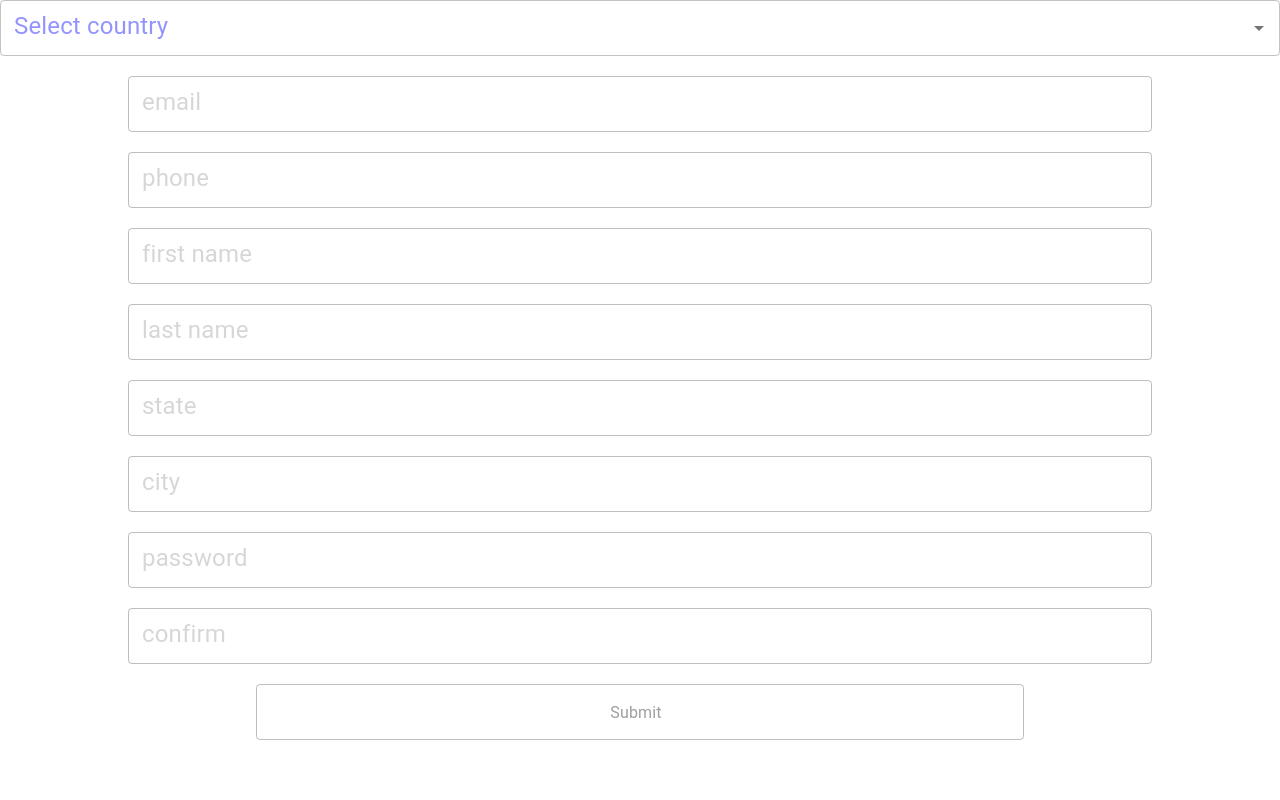
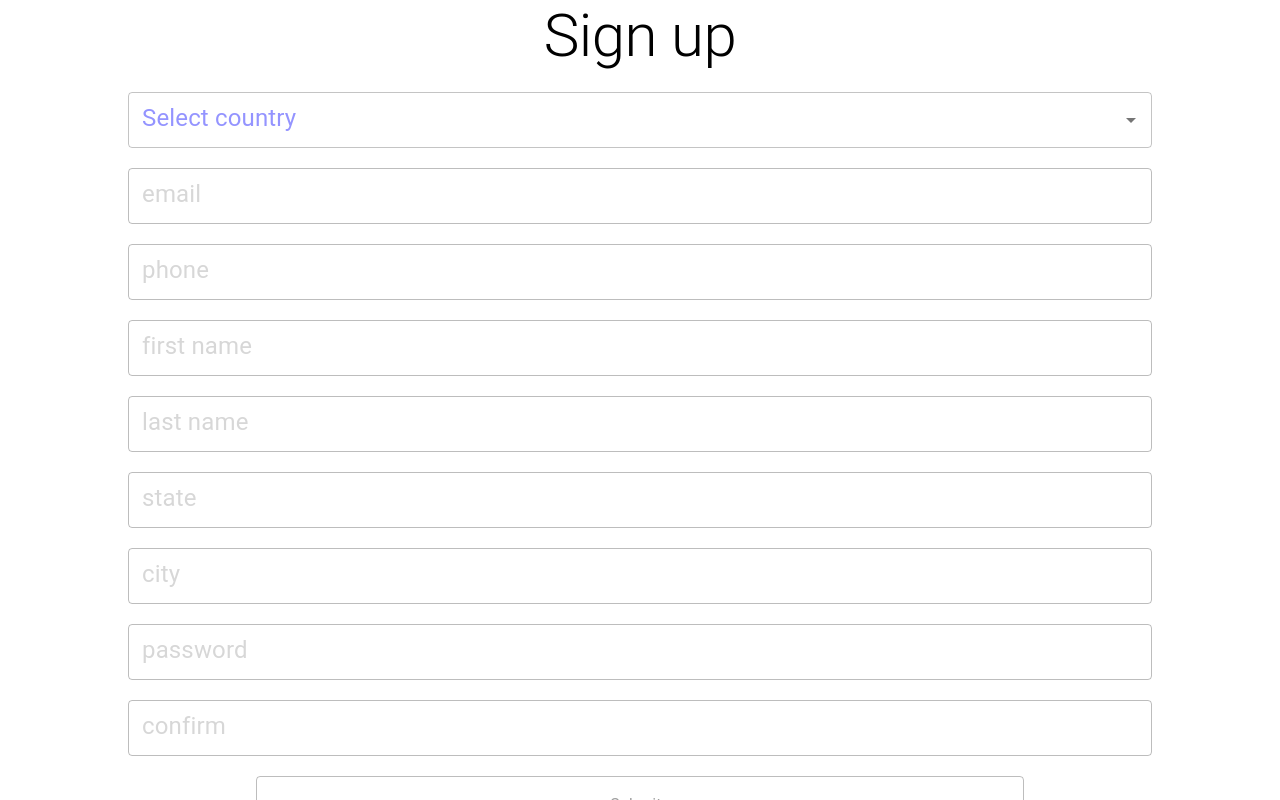
Before and after one commit to DmitriyGrosh/react-batching-18, a React (Create React App) app: page /focus-form in a window 1280 px wide. Built offline with nearby package versions, Linux system fonts and the light colour scheme.

Commit message:
change view

```diff
--- a/src/demos/DynamicForm.tsx
+++ b/src/demos/DynamicForm.tsx
@@ -10,8 +10,10 @@ import {
 	Autocomplete,
 	AutocompleteValue,
 	Box,
-	CircularProgress, InputAdornment,
+	CircularProgress,
+	InputAdornment,
 	TextField,
+	Typography,
 } from "@mui/material";
 import {
 	getCountries,
@@ -259,6 +261,8 @@ const DynamicForm = () => {
 			gap="20px"
 			onSubmit={handleSubmit}
 		>
+			<Typography component="h2" variant="h2">Sign up</Typography>
+			<Box width="80%" display="flex" alignItems="center" gap="20px">
 				<Autocomplete
 					fullWidth
 					onOpen={handleSearchCountries}
@@ -286,6 +290,7 @@ const DynamicForm = () => {
 					options={countries}
 					loading={countryLoading}
 				/>
+			</Box>
 			<Box width="80%" display="flex" alignItems="center" gap="20px">
 				<TextField
 					inputRef={handleFormInput}
--- a/src/demos/Focus17DynamicForm.tsx
+++ b/src/demos/Focus17DynamicForm.tsx
@@ -11,7 +11,7 @@ import {
 	AutocompleteValue,
 	Box,
 	CircularProgress, InputAdornment,
-	TextField,
+	TextField, Typography,
 } from "@mui/material";
 import {
 	getCountries,
@@ -263,6 +263,8 @@ const Focus17DynamicForm = () => {
 			gap="20px"
 			onSubmit={handleSubmit}
 		>
+			<Typography component="h2" variant="h2">Sign up</Typography>
+			<Box width="80%" display="flex" alignItems="center" gap="20px">
 				<Autocomplete
 					fullWidth
 					onOpen={handleSearchCountries}
@@ -290,6 +292,7 @@ const Focus17DynamicForm = () => {
 					options={countries}
 					loading={countryLoading}
 				/>
+			</Box>
 			<Box width="80%" display="flex" alignItems="center" gap="20px">
 				<TextField
 					inputRef={handleFormInput}
@@ -463,7 +466,6 @@ const Focus17DynamicForm = () => {
 			</Box>
 			<Box width="60%">
 				<TextField
-
 					fullWidth
 					error={submitError}
 					disabled={!submitEnabled}
--- a/src/demos/FocusDynamicForm.tsx
+++ b/src/demos/FocusDynamicForm.tsx
@@ -13,7 +13,7 @@ import {
 	AutocompleteValue,
 	Box,
 	CircularProgress, InputAdornment,
-	TextField,
+	TextField, Typography,
 } from "@mui/material";
 import {
 	getCountries,
@@ -268,6 +268,8 @@ const FocusDynamicForm = () => {
 			gap="20px"
 			onSubmit={handleSubmit}
 		>
+			<Typography component="h2" variant="h2">Sign up</Typography>
+			<Box width="80%" display="flex" alignItems="center" gap="20px">
 				<Autocomplete
 					fullWidth
 					onOpen={handleSearchCountries}
@@ -280,7 +282,6 @@ const FocusDynamicForm = () => {
 					renderInput={(params) => (
 						<TextField
 							{...params}
-
 							placeholder="Select country"
 							InputProps={{
 								...params.InputProps,
@@ -296,9 +297,9 @@ const FocusDynamicForm = () => {
 					options={countries}
 					loading={countryLoading}
 				/>
+			</Box>
 			<Box width="80%" display="flex" alignItems="center" gap="20px">
 				<TextField
-
 					inputRef={handleFormInput}
 					fullWidth
 					disabled={!nameFields.includes('email') || disabledFields?.email}
@@ -320,7 +321,6 @@ const FocusDynamicForm = () => {
 			</Box>
 			<Box width="80%" display="flex" alignItems="center" gap="20px">
 				<TextField
-
 					inputRef={handleFormInput}
 					fullWidth
 					disabled={!nameFields.includes('phone') || disabledFields?.phone}
@@ -343,7 +343,6 @@ const FocusDynamicForm = () => {
 			</Box>
 			<Box width="80%" display="flex" alignItems="center" gap="20px">
 				<TextField
-
 					inputRef={handleFormInput}
 					fullWidth
 					disabled={!nameFields.includes('firstName') || disabledFields?.firstName}
@@ -387,7 +386,6 @@ const FocusDynamicForm = () => {
 			</Box>
 			<Box width="80%" display="flex" alignItems="center" gap="20px">
 				<TextField
-
 					inputRef={handleFormInput}
 					fullWidth
 					disabled={!nameFields.includes('state') || disabledFields?.state}
@@ -409,7 +407,6 @@ const FocusDynamicForm = () => {
 			</Box>
 			<Box width="80%" display="flex" alignItems="center" gap="20px">
 				<TextField
-
 					inputRef={handleFormInput}
 					fullWidth
 					disabled={!nameFields.includes('city') || disabledFields?.city}
@@ -431,7 +428,6 @@ const FocusDynamicForm = () => {
 			</Box>
 			<Box width="80%" display="flex" alignItems="center" gap="20px">
 				<TextField
-
 					inputRef={handleFormInput}
 					fullWidth
 					disabled={!nameFields.includes('password') || disabledFields?.password}
@@ -454,7 +450,6 @@ const FocusDynamicForm = () => {
 			</Box>
 			<Box width="80%" display="flex" alignItems="center" gap="20px">
 				<TextField
-
 					inputRef={handleFormInput}
 					fullWidth
 					disabled={!nameFields.includes('confirm') || disabledFields?.confirm}
@@ -477,7 +472,6 @@ const FocusDynamicForm = () => {
 			</Box>
 			<Box width="60%">
 				<TextField
-
 					fullWidth
 					error={submitError}
 					disabled={!submitEnabled}
```
Lines whose indentation alone changed are shown as unchanged.
